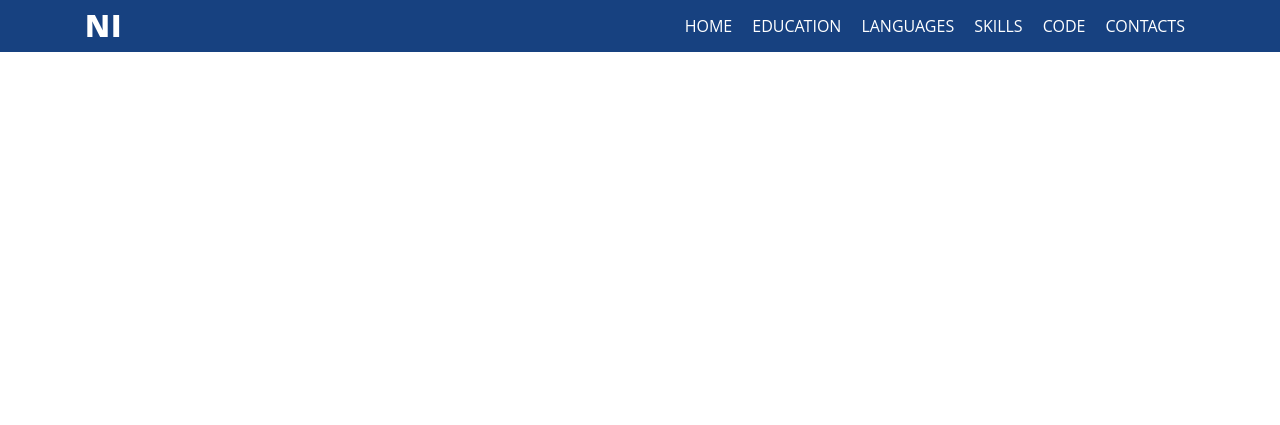
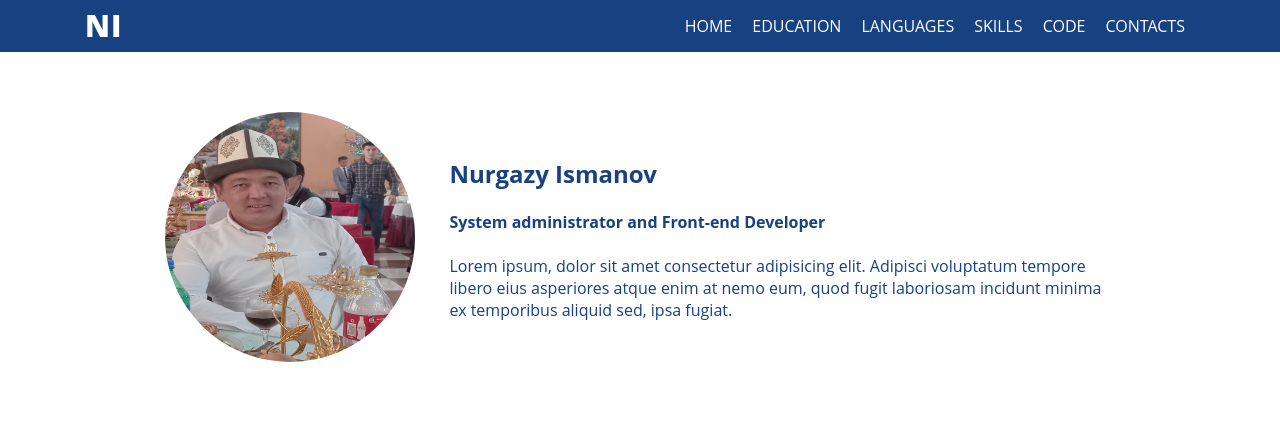
Before and after one commit to ismanovnurgazy/Portfolio3, a plain HTML site: page index.html in a window 1280 px wide. Drawn offline with Linux system fonts and the light colour scheme.

Commit message:
Add main

```diff
--- a/css/styles.css
+++ b/css/styles.css
@@ -76,3 +76,24 @@ header-logo img {
 .header-menu-link:hover {
   background-color: var(--accent-light);
 }
+.intro {
+  padding: 60px 0;
+}
+.intro-inner {
+  display: flex;
+  justify-content: center;
+  align-items: center;
+  gap: 35px;
+}
+.intro-left {
+  width: 30%;
+  width: 250px;
+  height: 250px;
+  border-radius: 50%;
+}
+.intro-right {
+  width: 60%;
+}
+.intro-right h1 .intro-right h4 {
+  margin: 0 0 15px;
+}
--- a/index.html
+++ b/index.html
@@ -35,7 +35,24 @@
         </nav>
       </div>
     </header>
-    <main></main>
+    <main>
+      <section class="intro">
+        <div class="container">
+          <div class="intro-inner">
+          <img class="intro-left" src="img/image1.jpg" width="250" height="200" alt="Nurgazy" />
+          <div class="intro-right">
+            <h1>Nurgazy Ismanov</h1>
+            <h4>System administrator and Front-end Developer</h4>
+            <p>
+              Lorem ipsum, dolor sit amet consectetur adipisicing elit. Adipisci
+              voluptatum tempore libero eius asperiores atque enim at nemo eum,
+              quod fugit laboriosam incidunt minima ex temporibus aliquid sed,
+              ipsa fugiat.
+            </p>
+          </div>
+        </div>
+      </section>
+    </main>
     <footer></footer>
   </body>
 </html>
```
Also changed, not shown: img/image1.jpg (added), 1 other file.
